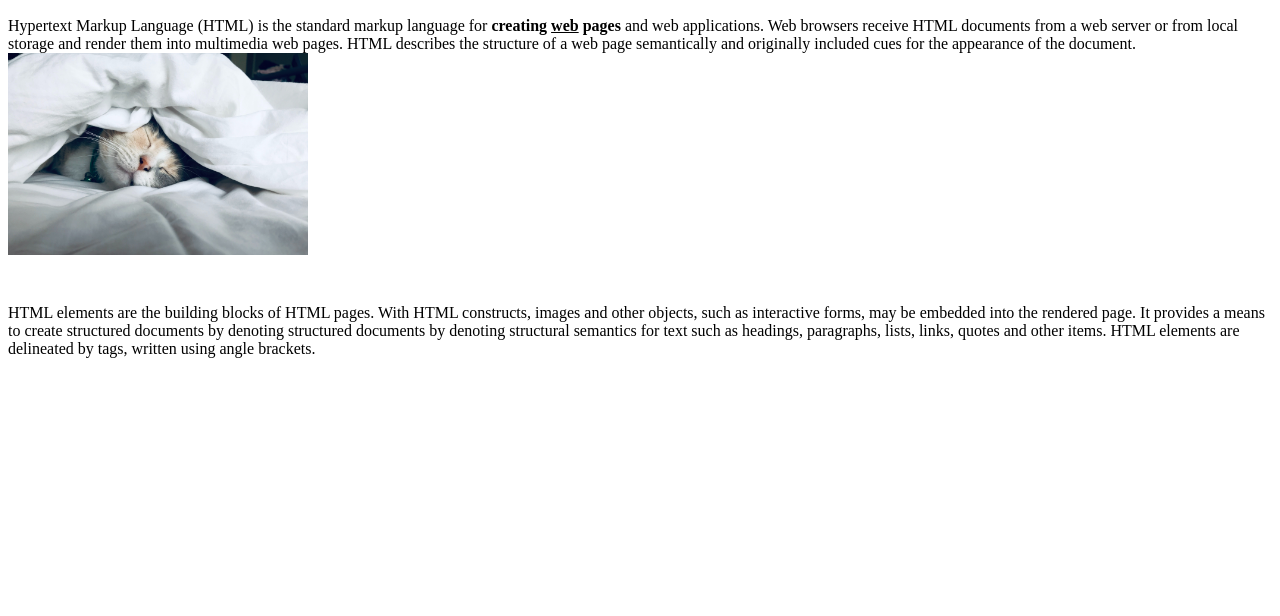
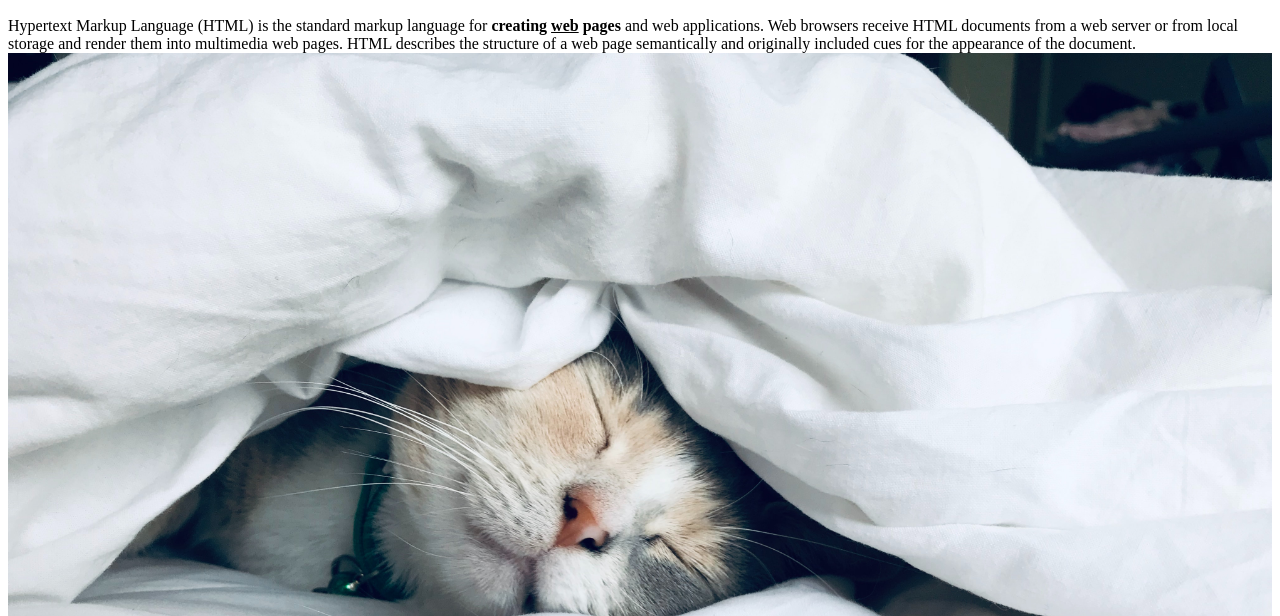
Before and after one commit to TankerBug/web1, a plain HTML site: page 1.html in a window 1280 px wide. Shown: the part 184-800 px from the top of the page. Drawn offline with Linux system fonts and the light colour scheme.

Commit message:
Add files via upload

```diff
--- a/1.html
+++ b/1.html
@@ -19,7 +19,7 @@
 local storage and render them into multimedia web pages.
 HTML describes the structure of a web page semantically
 and originally included cues for the appearance of the document.
-<br><img src="cat2.jpg" width='300'>
+<img src="cat2.jpg" width='100%'>
 </p><p style="margin-top:45px;">HTML elements are the building blocks of HTML pages.
 With HTML constructs, images and other objects, such as
 interactive forms, may be embedded into the rendered page.
```
